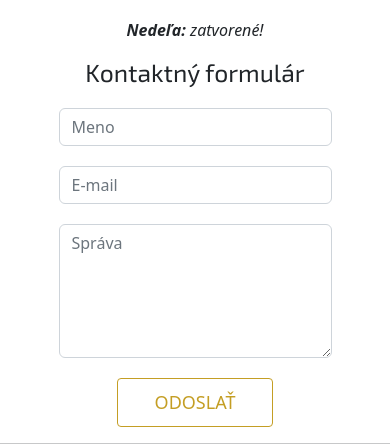
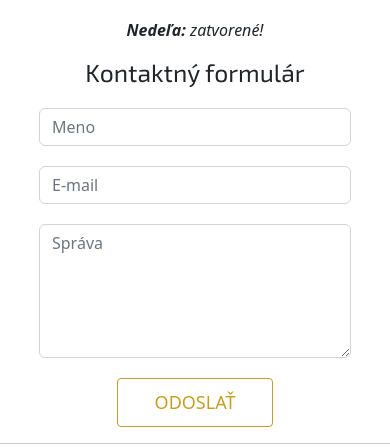
Before and after one commit to adamJesensky/semestralnyProjekt, a PHP site: page /kontakt.html in a window 390 px wide. Shown: the part 718-1166 px from the top of the page. Run offline with PHP 8.4, Linux system fonts and the light colour scheme.

Commit message:
contact-form-resize

```diff
--- a/styles.css
+++ b/styles.css
@@ -314,6 +314,9 @@ body>.container>footer .copy {
     padding: 0 15px;
     margin-top: 20px;
     font-size: 18px;
+    width: 80% !important;
+    margin-left: auto;
+    margin-right: auto;
 }
 
 .form-submit {
@@ -388,12 +391,6 @@ body>.container>footer .copy {
         padding: 0 15px 0 15px;
         text-align: center;
     }
-    /* conctact- page */
-    .form-control {
-        width: 70% !important;
-        margin-left: auto;
-        margin-right: auto;
-    }
 }
 
 @media only screen and (min-width: 992px) {
```
